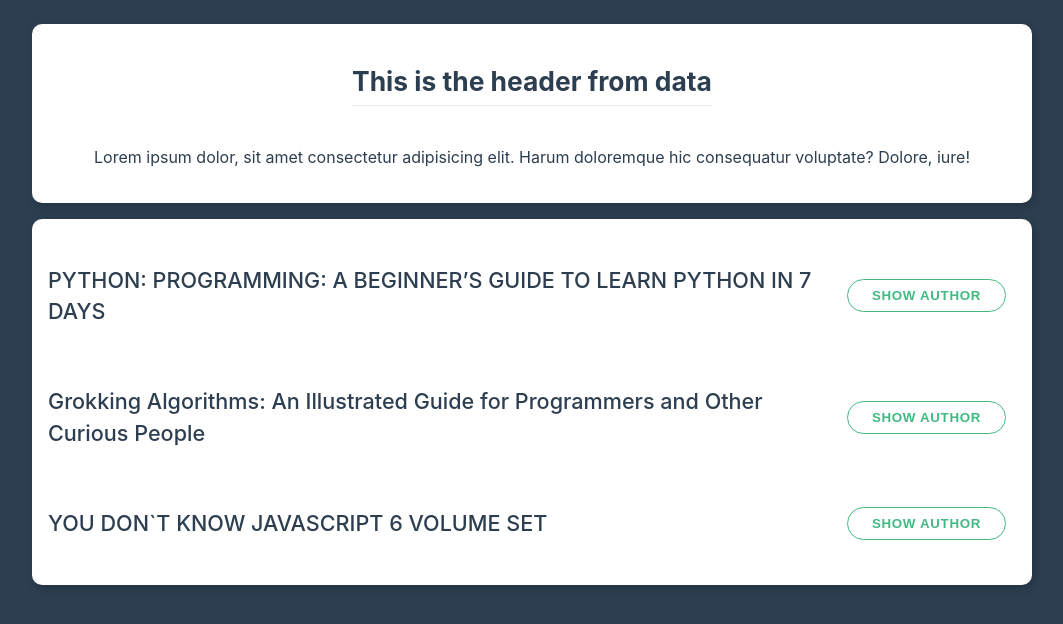
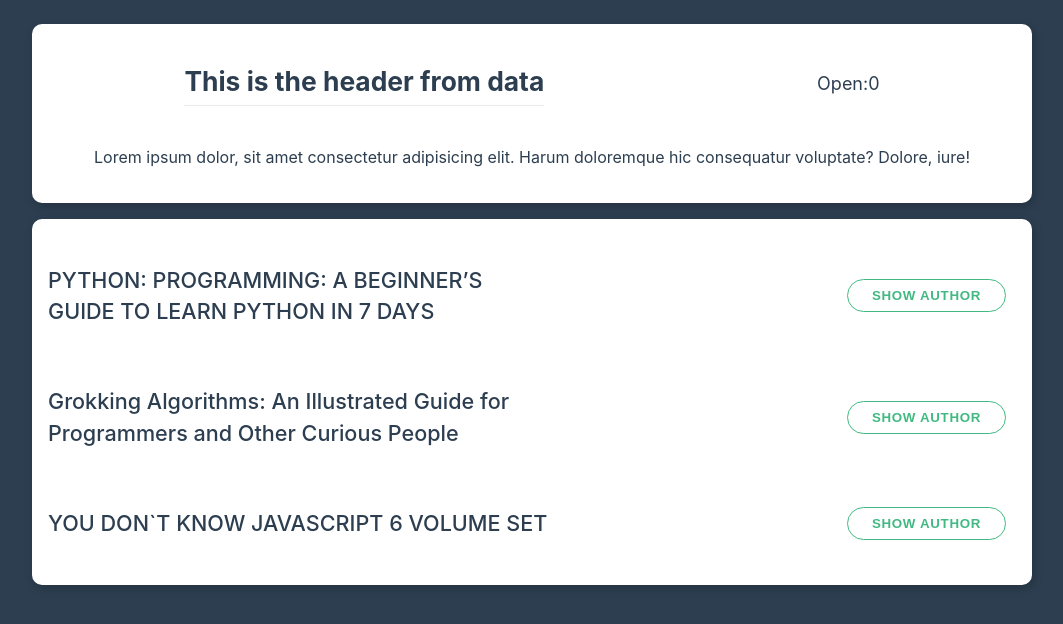
Before and after one commit to Balor1989/learning-vue, a Vue app: page / in a window 1280 px wide. Shown: the top 624 px of the page, without its empty margins (108-1171 px from the left). Built offline with nearby package versions, Linux system fonts and the light colour scheme.

Commit message:
adds rate counter

```diff
--- a/src/App.vue
+++ b/src/App.vue
@@ -1,6 +1,7 @@
 <template>
   <div class="container pt-1">
-    <HeaderComponent />
+    <HeaderComponent :open-rate="openRate" />
+
     <ul class="card">
       <BookComponent
         v-for="{ id, title, author } in books"
@@ -9,6 +10,8 @@
         v-bind:title="title"
         :author="author"
         :is-open="isOpen"
+        v-on:add-point="openRate += 1"
+        v-on:remove-point="openRate -= 1"
       />
     </ul>
   </div>
@@ -23,6 +26,7 @@
   },
   data() {
     return {
+      openRate: 0,
       books: [
         {
           id: 1,
--- a/src/components/BookComponent/BookComponent.vue
+++ b/src/components/BookComponent/BookComponent.vue
@@ -1,8 +1,10 @@
 <template>
   <li class="list-item">
-    <h3>{{ title }}</h3>
-    <p v-if="isOpen">{{ author }}</p>
-    <button class="btn" @click="isOpen = !isOpen">show author</button>
+    <h3 class="book-title">{{ title }}</h3>
+    <p v-if="isAuthorOpen">{{ author }}</p>
+    <button class="btn" @click="showAuthor">
+      {{ isAuthorOpen ? "Hide author" : "show author" }}
+    </button>
   </li>
 </template>
 
@@ -10,13 +12,44 @@
 export default {
   //   props: ["title", "author", "id", "isOpen"],
   props: {
-    title: String,
-    author: String,
-    id: Number,
-    isOpen: Boolean,
+    title: {
+      type: String,
+      required: true,
+    },
+    author: {
+      type: String,
+      required: true,
+    },
+    id: {
+      type: Number,
+      required: true,
+    },
+    isOpen: {
+      type: Boolean,
+      required: false,
+      default: false,
+    },
   },
   data() {
-    return {};
+    return {
+      isAuthorOpen: this.isOpen,
+    };
+  },
+  methods: {
+    showAuthor() {
+      this.isAuthorOpen = !this.isAuthorOpen;
+      if (this.isAuthorOpen) {
+        this.$emit("addPoint");
+      }
+      if (!this.isAuthorOpen) {
+        this.$emit("removePoint");
+      }
+    },
   },
 };
 </script>
+<style>
+.book-title {
+  max-width: 500px;
+}
+</style>
--- a/src/components/HeaderComponent/HeaderComponent.vue
+++ b/src/components/HeaderComponent/HeaderComponent.vue
@@ -1,17 +1,27 @@
 <template>
-  <div class="card center">
-    <h2 class="header-title">{{ title }}</h2>
-    <p>
-      Lorem ipsum dolor, sit amet consectetur adipisicing elit. Harum doloremque
-      hic consequatur voluptate? Dolore, iure!
-    </p>
+  <div class="card">
+    <div class="title-container">
+      <h2 class="header-title">{{ title }}</h2>
+      <p class="rate">Open:{{ openRate }}</p>
+    </div>
+    <div class="description">
+      <p>
+        Lorem ipsum dolor, sit amet consectetur adipisicing elit. Harum
+        doloremque hic consequatur voluptate? Dolore, iure!
+      </p>
+    </div>
   </div>
 </template>
 
 <script>
 export default {
+  props: {
+    openRate: Number,
+  },
   data() {
-    return { title: "This is the header from data" };
+    return {
+      title: "This is the header from data",
+    };
   },
 };
 </script>
@@ -20,4 +30,15 @@
 .header-title {
   font-weight: 700;
 }
+.title-container {
+  display: flex;
+  align-items: center;
+  justify-content: space-around;
+}
+.description {
+  text-align: center;
+}
+.rate {
+  font-size: 18px;
+}
 </style>
```
